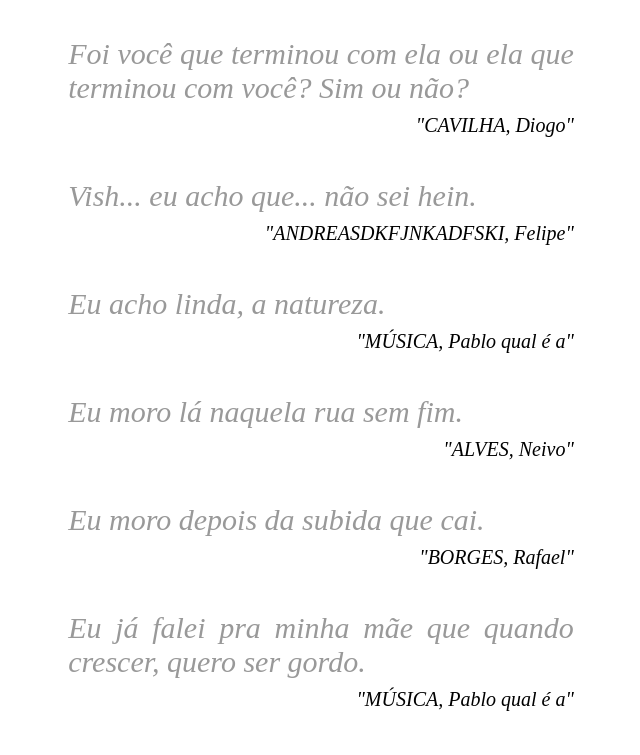
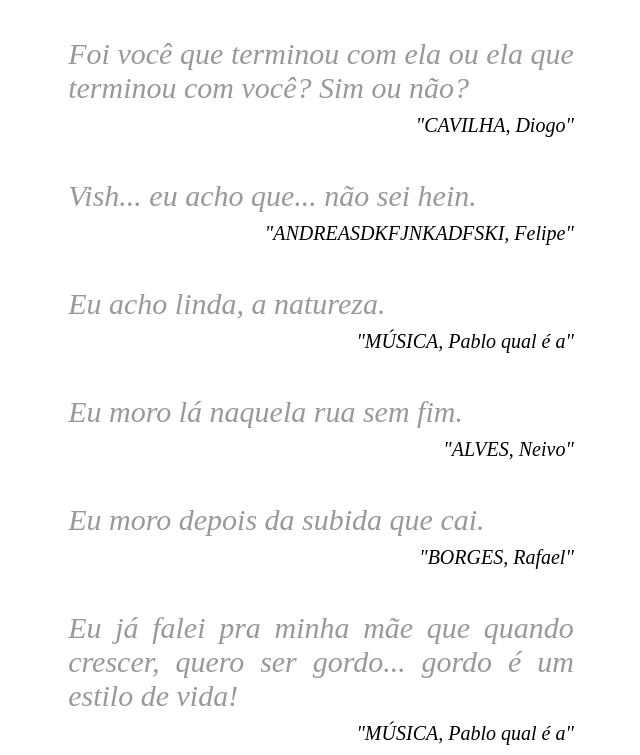
Before and after one commit to agenciasys/quotations, a plain HTML site: page index.html in a window 1280 px wide. Shown: the part 1281-2036 px from the top of the page, without its empty margins (319-959 px from the left). Before the commit the page ends 2002 px from the top, so only its background shows below. Drawn offline with Linux system fonts and the light colour scheme.

Commit message:
Update frase do Pablo.

```diff
--- a/index.html
+++ b/index.html
@@ -129,7 +129,7 @@
     </article>
     <article>
         <blockquote>
-            Eu já falei pra minha mãe que quando crescer, quero ser gordo.
+            Eu já falei pra minha mãe que quando crescer, quero ser gordo... gordo é um estilo de vida!
         </blockquote>
         <span>"MÚSICA, Pablo qual é a"</span>
     </article>
```
